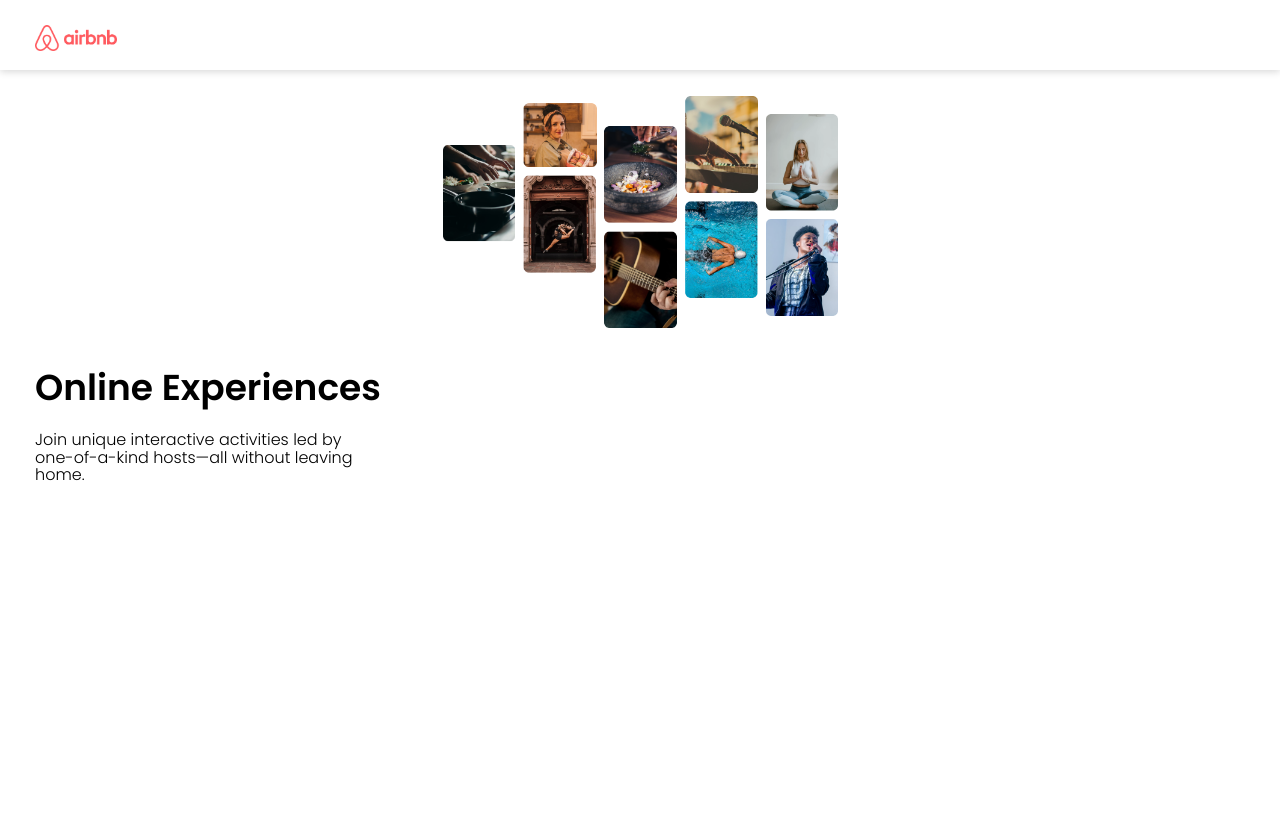
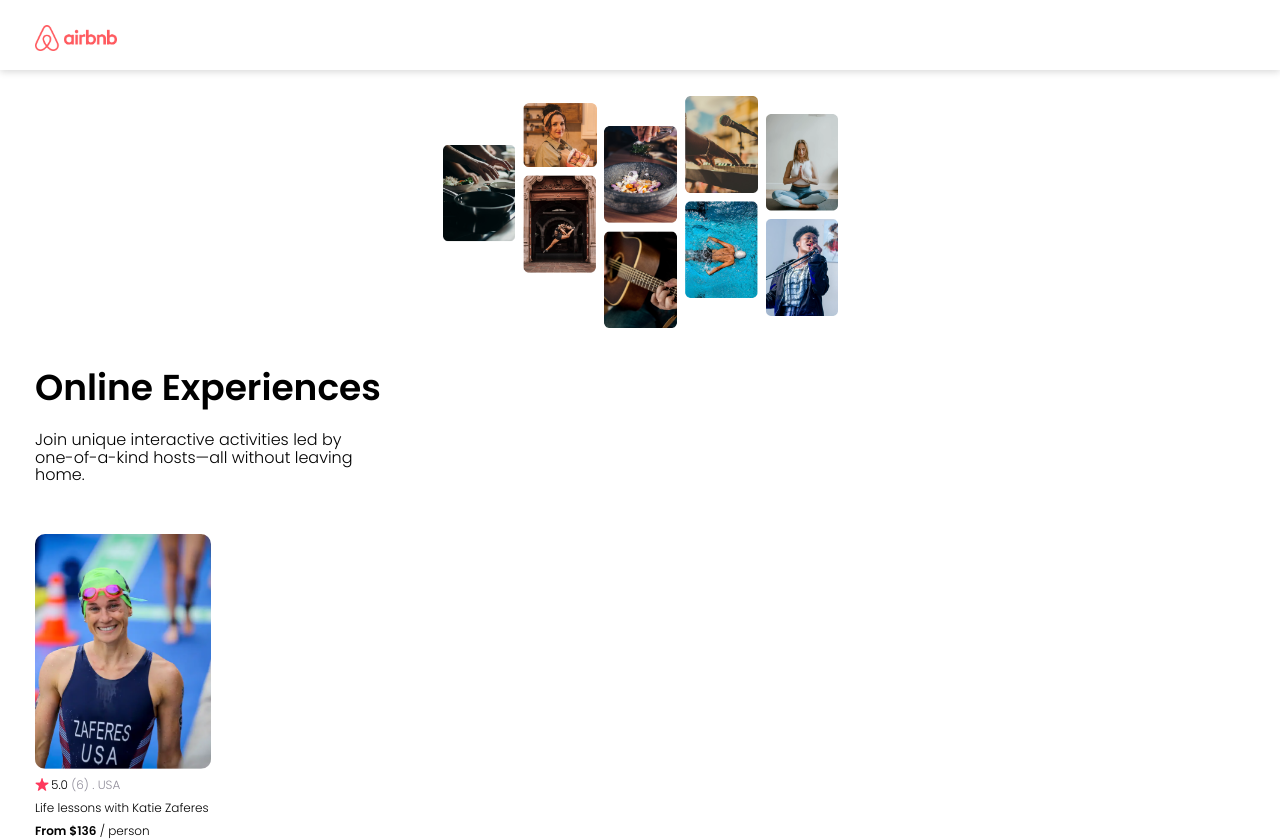
Before and after one commit to leanghok120/Learn-React-Scrimba, a React (Vite) app in the folder AirBnb-clone/: page / in a window 1280 px wide. Before the commit the page ends 800 px from the top, so only its background shows below. Built offline with nearby package versions, Linux system fonts and the light colour scheme.

Commit message:
Add one card

```diff
--- a/AirBnb-clone/src/App.jsx
+++ b/AirBnb-clone/src/App.jsx
@@ -1,13 +1,14 @@
 import React from "react";
 import Navbar from "./Navbar";
 import Hero from "./Hero";
+import Card from "./Card";
 
 export default function App() {
   return (
     <div className="container">
       <Navbar />
       <Hero />
-
+      <Card />
     </div>
   );
 }
--- /dev/null
+++ b/AirBnb-clone/src/Card.jsx
@@ -0,0 +1,50 @@
+import React from "react";
+
+/*
+Challenge: Build the Card component
+For now, hard-code in the data (like
+the rating, title, price, etc.)
+
+Notes:
+- Only render 1 instance (I already did this for you)
+- The star icon and photo (katie-zaferes.png) are in the images
+  folder for your use
+- Make sure to include:
+    - image
+    - star icon (star.png), rating, and review count
+    - title
+    - cost/person
+- The main purpose of this challenge is to show you where our limitations
+  currently are, so don't worry about the fact that you're hard-coding all
+  this data into the component.
+*/
+
+export default function Card() {
+  return (
+    <div className="card">
+      <div className="img-container">
+        <img
+          src="src/assets/katie-zaferes.png"
+          alt="card-img"
+          className="card-img"
+        />
+      </div>
+      <div className="about-card">
+        <div className="stars">
+          <img
+            src="src/assets/star.png"
+            alt="star-img"
+            className="star-img"
+          />
+          <p className="star-rating"><span>5.0</span> (6) . USA</p>
+        </div>
+        <div className="desc">
+          <p>Life lessons with Katie Zaferes</p>
+        </div>
+        <div className="cost">
+          <p><span>From $136</span> / person</p>
+        </div>
+      </div>
+    </div>
+  );
+}
--- a/AirBnb-clone/style.css
+++ b/AirBnb-clone/style.css
@@ -52,3 +52,56 @@
   width: 82px;
   max-width: 82px;
 }
+
+.card {
+  margin-top: 50px;
+  padding: 0px 35px;
+}
+
+.card-img {
+  width: 176px;
+  height: 235px;
+  border-radius: 10px;
+}
+
+/* .img-container p {
+  text-transform: uppercase;
+  font-size: 10px;
+  color: #222222;
+  background-color: #1111;
+} */
+
+.stars {
+  display: flex;
+  align-items: center;
+  gap: 2px;
+}
+
+.star-img {
+  width: 14px;
+}
+
+.star-rating {
+  font-size: 12px;
+  color: #918E9B;
+}
+
+.star-rating span {
+  color: black;
+}
+
+.desc p {
+  font-size: 12px;
+}
+
+.cost, .desc {
+  margin-top: 5px;
+}
+
+.cost p {
+  font-size: 12px;
+}
+
+.cost span {
+  font-weight: bold;
+}
```
Also changed, not shown: AirBnb-clone/src/assets/katie-zaferes.png (added), AirBnb-clone/src/assets/star.png (added).
